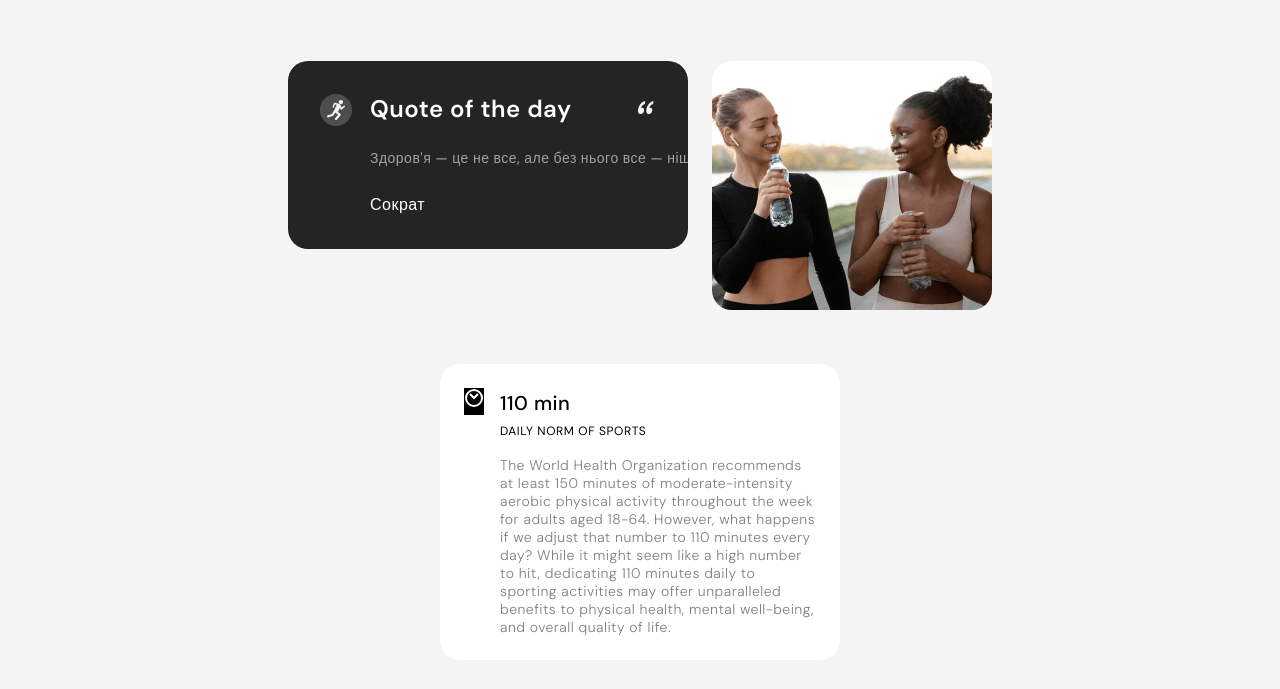
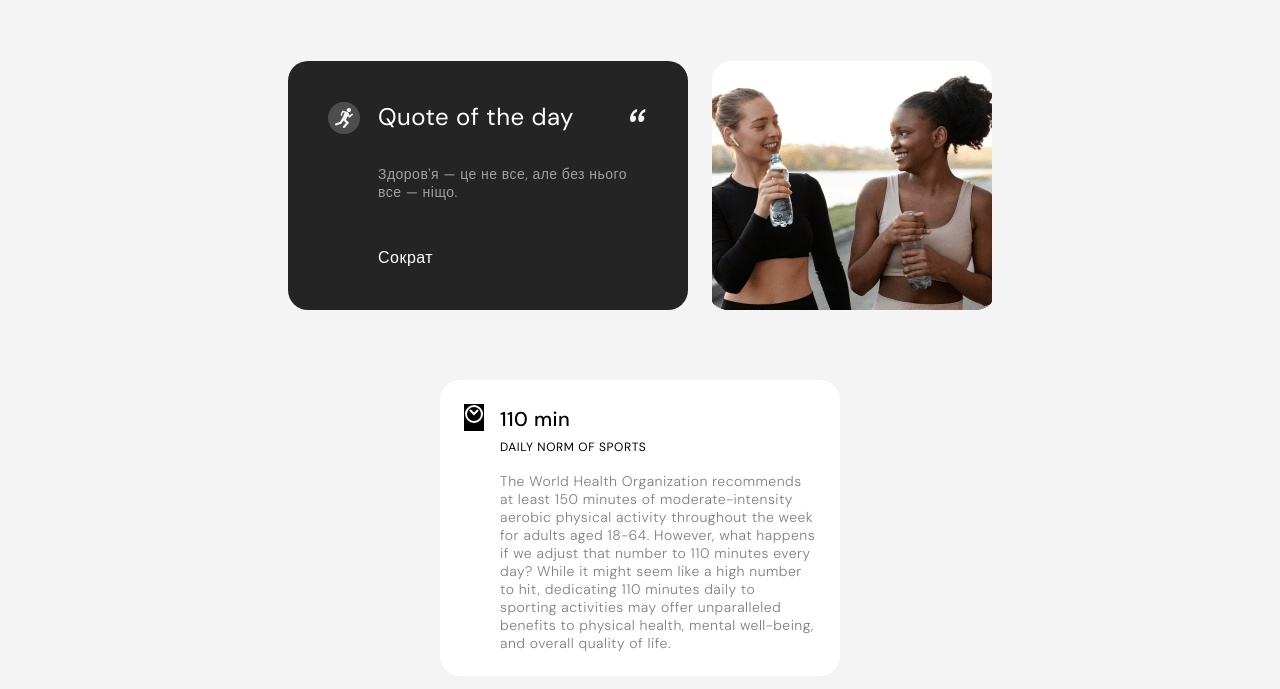
Before and after one commit to antonysavache/js-advanced-4, a website built with Vite: page index.html in a window 1280 px wide. Shown: the part 1592-2281 px from the top of the page. Built offline with nearby package versions, Linux system fonts and the light colour scheme; no server answers.

Commit message:
fix styles for Qoutes on desk, tablet and mobile

```diff
--- a/src/components/quote/Quote.scss
+++ b/src/components/quote/Quote.scss
@@ -35,7 +35,7 @@
 
     .quote-title {
       font-family: var(--dm-sans-family), sans-serif;
-      font-weight: 600;
+      font-weight: 500;
       font-size: 24px;
       line-height: 1.33;
       margin-bottom: 6px;
@@ -58,7 +58,8 @@
     }
   }
 
-  .quote-text {
+  .quote-textual {
+    font-weight: 400;
     font-size: 14px;
     line-height: 1.29;
     color: rgba(244, 244, 244, 0.6);
@@ -67,6 +68,7 @@
   }
 
   .quote-author {
+    font-weight: 400;
     font-size: 16px;
     line-height: 1.5;
     color: #ffffff;
@@ -76,8 +78,13 @@
 
 @include tablet {
   .quote-block {
-    max-width: 400px;
-  }
+    width: 400px;
+    box-sizing: border-box;
+    padding: 40px;
+    min-height: 249px;
+    display: flex;
+    flex-direction: column;
+    gap: 0;
 
     .quote-header {
       .quote-icon {
@@ -87,6 +94,30 @@
       }
 
       .quote-title {
+        font-weight: 400;
+        padding-left: 50px;
+        margin-bottom: 6px;
+      }
+
+      .quote-decor {
+        position: absolute;
+        right: 40px;
+        top: 40px;
+      }
+    }
+    .quote-textual {
+      font-weight: 400;
+      margin-bottom: 18px;
+      padding-left: 50px;
+      word-wrap: break-word;
+      overflow-wrap: break-word;
+      white-space: normal;
+      font-size: 14px;
+      line-height: 1.29;
+      color: rgba(244, 244, 244, 0.6);
+    }
+    .quote-author {
+      font-weight: 400;
       padding-left: 50px;
     }
   }
@@ -94,12 +125,21 @@
 
 @include mobile {
   .quote-block {
-    max-width: 100%;
+    position: relative;
+    width: 335px;
+    box-sizing: border-box;
+    padding: 20px;
+
+    display: flex;
+    flex-direction: column;
+    align-items: start;
+    gap: 0;
 
     .quote-header {
-      margin-bottom: 8px;
-
       .quote-icon {
+        position: absolute;
+        left: 20px;
+        top: 20px;
         width: 34px;
         height: 32px;
       }
@@ -107,10 +147,24 @@
       .quote-title {
         font-size: 20px;
         line-height: 1;
+        margin-bottom: 8px;
+      }
+
+      .quote-decor {
+        position: absolute;
+        right: 20px;
+        top: 20px;
+        width: 20px;
+        height: 20px;
+
+        svg {
+          width: 100%;
+          height: 100%;
+        }
       }
     }
 
-    .quote-text {
+    .quote-textual {
       font-size: 14px;
       line-height: 1.29;
       margin-bottom: 16px;
--- a/src/components/quote/Quote.ts
+++ b/src/components/quote/Quote.ts
@@ -78,6 +78,7 @@ export class Quote {
 
     this.container.innerHTML = `
       <div class="quote-block">
+<!--        <div class="quote-content">-->
           <div class="quote-header">
             <div class="quote-icon">
               <img src="images/running-man/run-man.png"
@@ -94,8 +95,9 @@ export class Quote {
               </svg>
             </div>
           </div>
-        <p class="quote-text">${quote}</p>
-        <p class="quote-author">${author}</p>
+          <div class="quote-textual">${quote}</div>
+          <div class="quote-author">${author}</div>
+<!--        </div>-->
       </div>
     `;
   }
```
Lines whose indentation alone changed are shown as unchanged.
